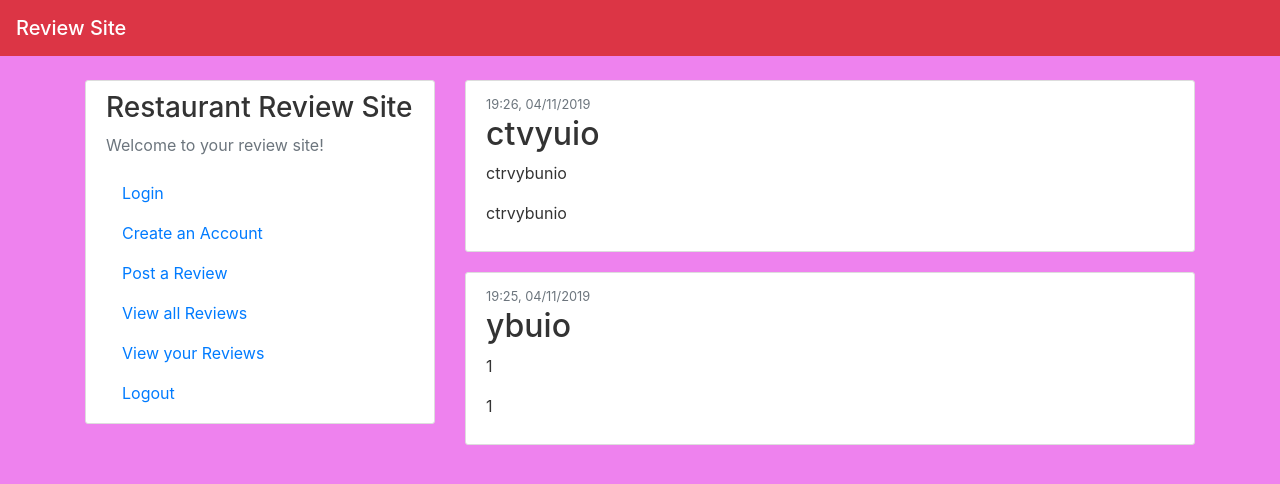
After one commit to mayaspencerj/reviews, a Flask app: page /view_all in a window 1280 px wide. The commit adds this page. Shown: the top 484 px of the page. Run offline with Flask 2, Linux system fonts and the light colour scheme; data comes from the database, SQL or seed files in the repository; some libraries are stand-ins or nearby versions.

Commit message:
view all reviews set up basic
only shows rest+content+date

no user

```diff
--- a/app/templates/index.html
+++ b/app/templates/index.html
@@ -27,7 +27,7 @@
                   <li><a class="nav-item nav-link" href="/login">Login</a> </li>
                   <li><a class="nav-item nav-link" href="/register">Create an Account</a></li>
                   <li><a class="nav-item nav-link" href="/post_rev">Post a Review</a></li>
-                  <li><a class="nav-item nav-link" href="/index">View all Reviews</a></li>
+                  <li><a class="nav-item nav-link" href="/view_all">View all Reviews</a></li>
                   <li><a class="nav-item nav-link" href="/index">View your Reviews</a></li>
                   <li><a class="nav-item nav-link" href="/logout" >Logout</a></li>
                 </ul>
--- /dev/null
+++ b/app/templates/view_all.html
@@ -0,0 +1,18 @@
+<!--HTML FILE TO VIEW THE COMPLETED TO DO ITEMS -->
+<!-- LISTS THOSE WITH THE BOOLEAN FIELD VALUE OF 0 -->
+
+{% extends "index.html" %}
+{% block content %}
+    {% for post in posts %}
+        <article class="media content-section">
+          <div class="media-body">
+            <div class="article-metadata">
+                <small class="text-muted">{{ post.date_posted.strftime("%H:%M, %d/%m/%Y") }} </small>
+            </div>
+            <h2><a class="article-title">{{ post.restaurant }}</a> </h2>
+            <p class="article-content">{{ post.content }}</p>
+            <p class="article-content">{{ post.content }}</p>
+          </div>
+        </article>
+    {% endfor %}
+{% endblock content %}
--- a/app/views.py
+++ b/app/views.py
@@ -33,7 +33,7 @@ def login():
 
                 with open('users.txt', 'w+') as f:
                     f.write(str(Accounts.query.get(request.form['username'])))
-                return redirect(url_for('index'))
+                return redirect(url_for('view_all'))
             #login_user(user, remember=form.remember_me.data)
 
             else:
@@ -78,12 +78,16 @@ def post_review():
         db.session.commit()
         flash('Your post has been created!', 'success')
         session.clear()
-        return redirect(url_for('login.html'))
+        return redirect(url_for('view_all'))
     return render_template('post_rev.html', title='New Post',form=form, legend='New Post')
+
+#ROUTE TO VIEW ALL THE RECORDS / TO DO ITEMS
+@app.route("/view_all")
+def view_all():
+    posts = Items.query.order_by(Items.date_posted.desc()).all()
+    return render_template('view_all.html', posts=posts)
 
 
 @login_man.user_loader
 def load_user(user_id):
-    with open('user.txt', 'w+') as f:
-        f.write(str(Accounts.query.get(user_id)))
     return Accounts.query.get(user_id)
--- a/user.txt
+++ /dev/null
@@ -1 +0,0 @@
-<Accounts 1>
```
Also changed, not shown: 1 other file.
